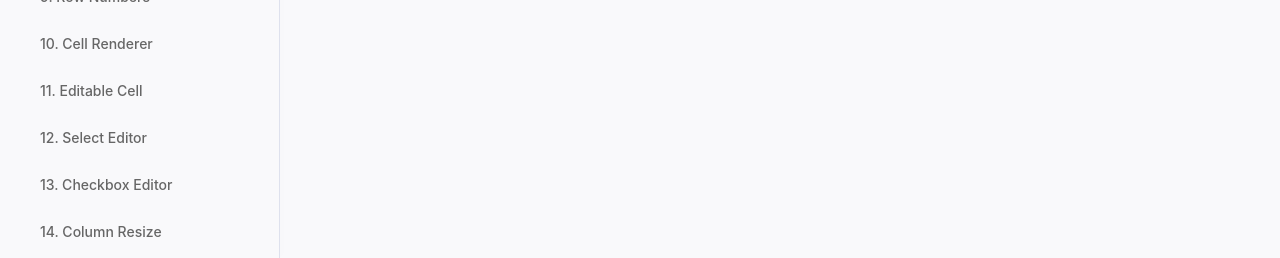
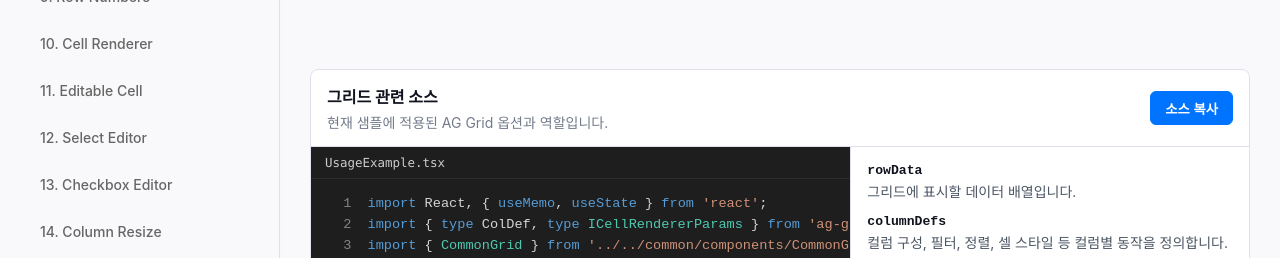
Before and after one commit to parkjise/anti-aggrid, a React (Vite) app: page /#/community/common-grid in a window 1280 px wide. Shown: the part 542-800 px from the top of the page. Built offline with nearby package versions, Linux system fonts and the light colour scheme; what ag-grid-community would draw is missing.

Commit message:
feat: add source code panel to CommonGrid usage example

```diff
--- a/src/pages/Community/UsageExample.tsx
+++ b/src/pages/Community/UsageExample.tsx
@@ -3,6 +3,8 @@ import { type ColDef, type ICellRendererParams } from 'ag-grid-community';
 import { CommonGrid } from '../../common/components/CommonGrid';
 import { generateEmployeeData, type Employee } from '../../common/dummyData';
 import SampleHeader from '../../common/components/SampleHeader';
+import SampleSourcePanel from '../../common/components/SampleSourcePanel';
+import sourceCode from './UsageExample.tsx?raw';
 
 // ----------------------------------------------------------------------------
 // [커스텀 셀 렌더러 정의 영역]
@@ -125,6 +127,7 @@ const UsageExample: React.FC = () => {
           onRowClicked={(e) => console.log('Row Clicked:', e.data?.name)}
         />
       </div>
+      <SampleSourcePanel sourceCode={sourceCode} fileName="UsageExample.tsx" />
     </div>
   );
 };
```
